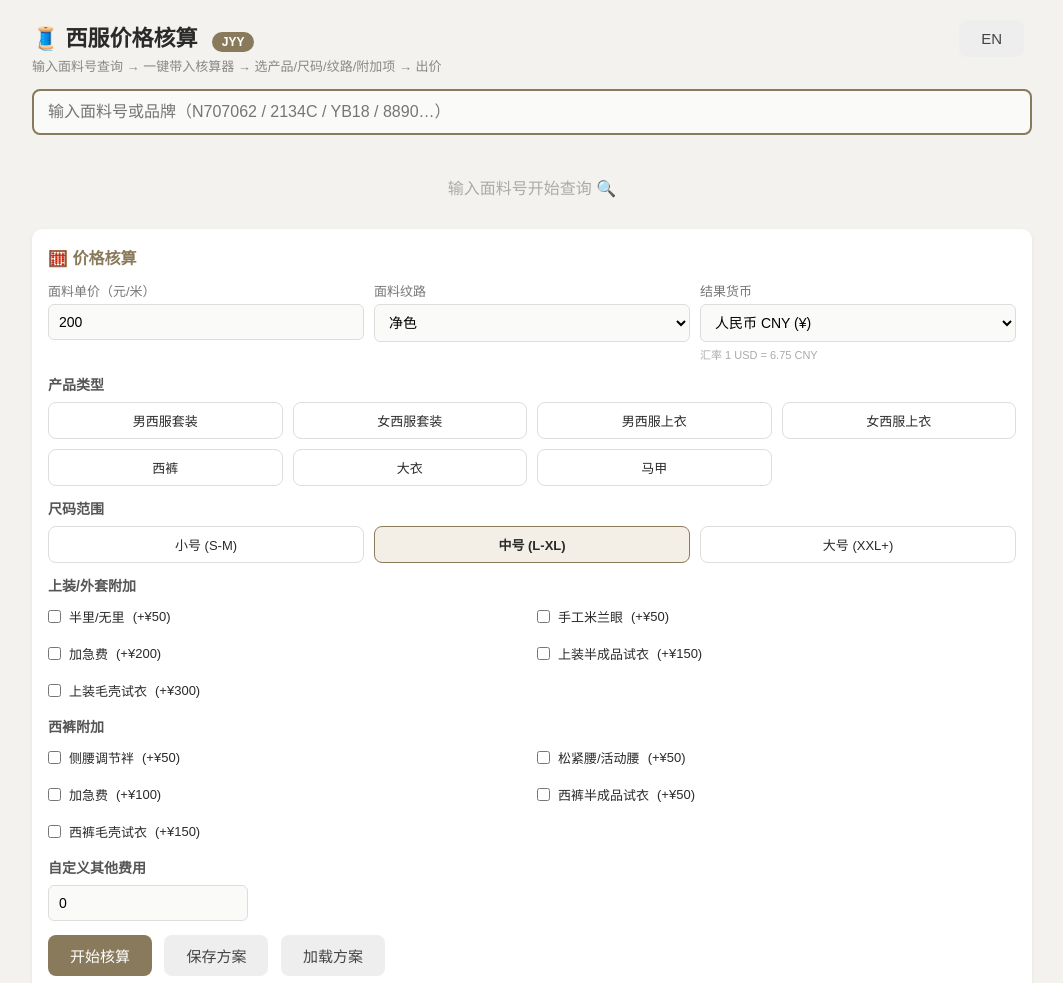
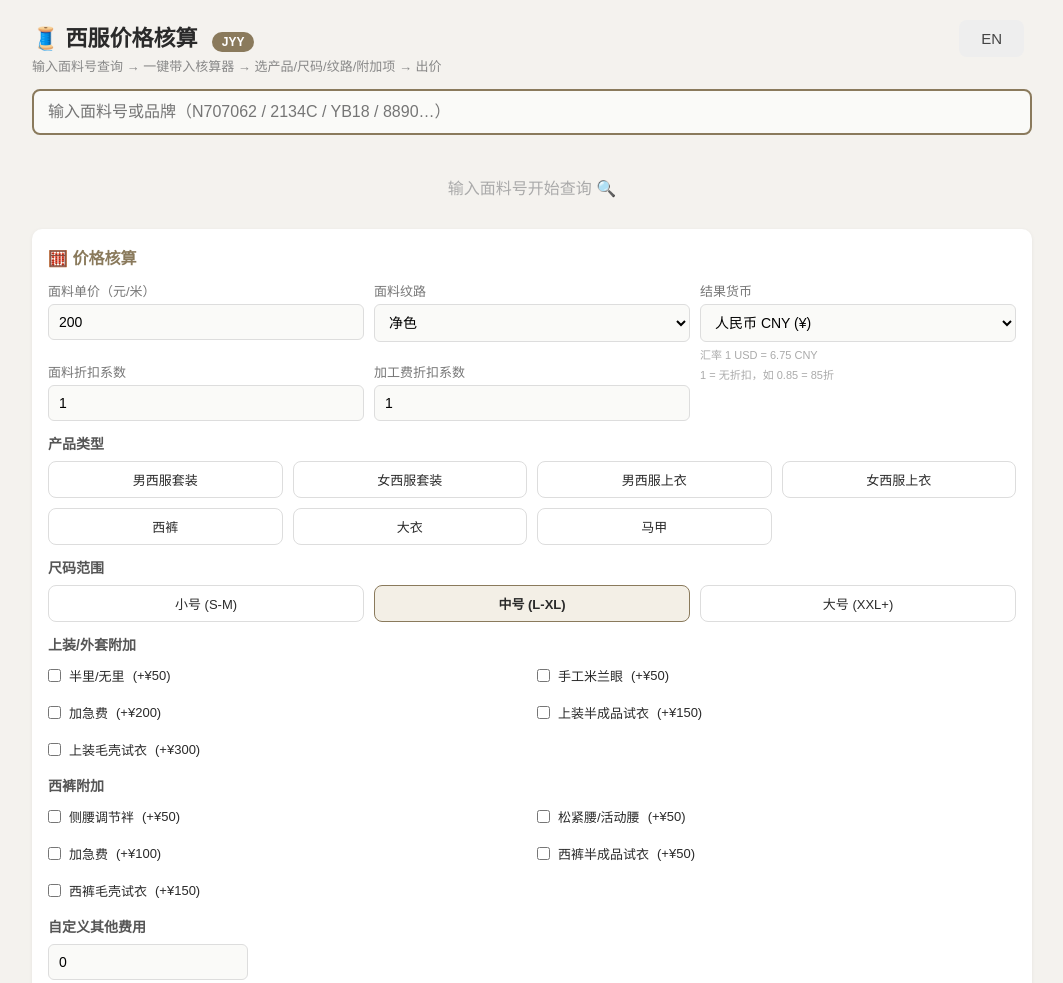
Before and after one commit to chenfranz2-stack/jyy-price, a website: page quote.html in a window 1280 px wide. Shown: the top 983 px of the page, without its empty margins (108-1171 px from the left). Drawn offline with Linux system fonts and the light colour scheme.

Commit message:
核价器新增：面料折扣系数 + 加工费折扣系数（默认1无折扣，可输入系数折算，方案保存/加载同步）

```diff
--- a/quote.html
+++ b/quote.html
@@ -127,6 +127,19 @@
         <div class="rate-hint" id="rateHint" data-i18n="rateHint">汇率 1 USD = 6.75 CNY</div>
       </div>
     </div>
+    <div class="grid g3">
+      <div>
+        <label class="lbl" data-i18n="fabricDiscLbl">面料折扣系数</label>
+        <input type="number" id="fabricDisc" value="1" min="0" step="0.01">
+      </div>
+      <div>
+        <label class="lbl" data-i18n="laborDiscLbl">加工费折扣系数</label>
+        <input type="number" id="laborDisc" value="1" min="0" step="0.01">
+      </div>
+      <div>
+        <div class="rate-hint" data-i18n="discHint">1 = 无折扣，如 0.85 = 85折</div>
+      </div>
+    </div>
     <h3 data-i18n="productTitle">产品类型</h3>
     <div class="grid g7" id="productTypes">
       <div class="radio-card" data-v="maleSuit" data-i18n="prod_maleSuit">男西服套装</div>
@@ -225,6 +238,7 @@ const I18N = {
     fee_pantsSemiProductFitting:'西裤半成品试衣', fee_pantsShellFitting:'西裤毛壳试衣',
     fee_vestWithCollar:'带领马甲', fee_vestShellFitting:'马甲毛壳试衣',
     customFeeTitle:'自定义其他费用', calcBtn:'开始核算', savePlanBtn:'保存方案', loadPlanBtn:'加载方案',
+    fabricDiscLbl:'面料折扣系数', laborDiscLbl:'加工费折扣系数', discHint:'1 = 无折扣，如 0.85 = 85折',
     resultTitle:'核算结果', refTitle:'快速参考',
     plansTitle:'已保存的方案', closeBtn:'关闭', noPlans:'暂无保存的方案', planSaved:'方案已保存 ✅',
     useFabricBtn:'使用此面料', directPrice:'成衣价', fabricUnit:'面料单价', perMeter:'/米', noPrice:'无价格数据',
@@ -252,6 +266,7 @@ const I18N = {
     fee_pantsSemiProductFitting:'Basted Fitting', fee_pantsShellFitting:'Shell Fitting',
     fee_vestWithCollar:'Collared Waistcoat', fee_vestShellFitting:'Shell Fitting',
     customFeeTitle:'Other Custom Fees', calcBtn:'Calculate', savePlanBtn:'Save Plan', loadPlanBtn:'Load Plan',
+    fabricDiscLbl:'Fabric Discount Factor', laborDiscLbl:'Labor Discount Factor', discHint:'1 = no discount, e.g. 0.85 = 15% off',
     resultTitle:'Result', refTitle:'Quick Reference',
     plansTitle:'Saved Plans', closeBtn:'Close', noPlans:'No saved plans yet', planSaved:'Plan saved ✅',
     useFabricBtn:'Use this fabric', directPrice:'Garment price', fabricUnit:'Fabric price', perMeter:'/m', noPrice:'No price data',
@@ -370,16 +385,21 @@ function updateFeeVisibility() {
 // ===== 核算 =====
 function calc() {
   const fabricPrice = parseFloat(document.getElementById('fabricPrice').value) || 0;
+  const fabricDisc = parseFloat(document.getElementById('fabricDisc').value);
+  const laborDisc = parseFloat(document.getElementById('laborDisc').value);
+  const fd = (isFinite(fabricDisc) && fabricDisc > 0) ? fabricDisc : 1;
+  const ld = (isFinite(laborDisc) && laborDisc > 0) ? laborDisc : 1;
   const pattern = document.getElementById('fabricPattern').value;
   const p = PRODUCT_CFG[selProduct];
   const usage = p.usage[selSize] + PATTERN_EXTRA[pattern][selProduct];
-  const fabricCost = fabricPrice * usage;
+  const fabricCost = fabricPrice * usage * fd;
   let addFees = 0;
   if (['maleJacket','femaleJacket','coat','maleSuit','femaleSuit'].includes(selProduct)) addFees += jacketCoatFees();
   if (['pants','maleSuit','femaleSuit'].includes(selProduct)) addFees += pantsFees();
   if (selProduct === 'vest') addFees += vestFees();
   addFees += parseFloat(document.getElementById('customOtherFee').value) || 0;
-  const total = fabricCost + p.baseLabor + addFees;
+  const laborCost = (p.baseLabor + addFees) * ld;
+  const total = fabricCost + laborCost;
 
   document.getElementById('totalPrice').textContent = money2(total);
   const feeLines = [];
@@ -393,11 +413,20 @@ function calc() {
   if (customFee > 0) feeLines.push(t('customFeeTitle') + ' +' + (currency === 'USD' ? '$' + (customFee / USD_RATE).toFixed(2) : customFee));
   const sz = t('size_' + selSize);
   const pt = t('pat_' + pattern);
+  const fabricLine = (fd !== 1)
+    ? `${t('fabric')}: ${money2(fabricPrice)}${t('perMeter')} × ${usage.toFixed(2)}${t('unitM')} × ${fd} = ${money2(fabricCost)}`
+    : `${t('fabric')}: ${money2(fabricPrice)}${t('perMeter')} × ${usage.toFixed(2)}${t('unitM')} = ${money2(fabricCost)}`;
+  const laborLine = (ld !== 1)
+    ? `${t('labor')}: ${money2(p.baseLabor + addFees)} × ${ld} = ${money2(laborCost)}`
+    : `${t('labor')}: ${money2(p.baseLabor)}`;
+  const feesLine = (ld !== 1)
+    ? `${t('fees')}: ${money2(addFees)} × ${ld} = ${money2(addFees * ld)}${feeLines.length ? '（' + feeLines.join('，') + '）' : ''}`
+    : `${t('fees')}: ${money2(addFees)}${feeLines.length ? '（' + feeLines.join('，') + '）' : ''}`;
   document.getElementById('priceDetail').innerHTML =
     `<b>${t(p.key)}</b>（${sz} · ${pt}）<br>
-     ${t('fabric')}: ${money2(fabricPrice)}${t('perMeter')} × ${usage.toFixed(2)}${t('unitM')} = ${money2(fabricCost)}<br>
-     ${t('labor')}: ${money2(p.baseLabor)}<br>
-     ${t('fees')}: ${money2(addFees)}${feeLines.length ? '（' + feeLines.join('，') + '）' : ''}<br>
+     ${fabricLine}<br>
+     ${laborLine}<br>
+     ${feesLine}<br>
      <b>${t('total')}: ${money2(total)}</b>`;
   document.getElementById('result').classList.remove('hidden');
 }
@@ -412,6 +441,8 @@ function savePlan() {
     productType: selProduct,
     sizeRange: selSize,
     customOtherFee: document.getElementById('customOtherFee').value,
+    fabricDisc: document.getElementById('fabricDisc').value,
+    laborDisc: document.getElementById('laborDisc').value,
     halfLining: document.getElementById('halfLining').checked,
     handmadeEyelet: document.getElementById('handmadeEyelet').checked,
     rushOrder: document.getElementById('rushOrder').checked,
@@ -448,6 +479,8 @@ function loadPlan(idx) {
   document.getElementById('fabricPrice').value = p.fabricPrice;
   document.getElementById('fabricPattern').value = p.fabricPattern;
   document.getElementById('customOtherFee').value = p.customOtherFee;
+  if (p.fabricDisc != null) document.getElementById('fabricDisc').value = p.fabricDisc;
+  if (p.laborDisc != null) document.getElementById('laborDisc').value = p.laborDisc;
   selProduct = p.productType; selSize = p.sizeRange;
   syncRadio();
   for (const id of Object.keys(FEE_MAP)) document.getElementById(id).checked = !!p[id];
@@ -499,6 +532,8 @@ document.getElementById('currencySel').addEventListener('change', e => {
 // ===== 事件 =====
 document.getElementById('q').addEventListener('input', renderSearch);
 document.getElementById('fabricPrice').addEventListener('input', calc);
+document.getElementById('fabricDisc').addEventListener('input', calc);
+document.getElementById('laborDisc').addEventListener('input', calc);
 document.getElementById('fabricPattern').addEventListener('change', calc);
 document.getElementById('customOtherFee').addEventListener('input', calc);
 document.querySelectorAll('#productTypes .radio-card').forEach(el => el.addEventListener('click', () => { selProduct = el.dataset.v; syncRadio(); updateFeeVisibility(); calc(); }));
```
Also changed, not shown: build-html.mjs (+40 -5 lines).
